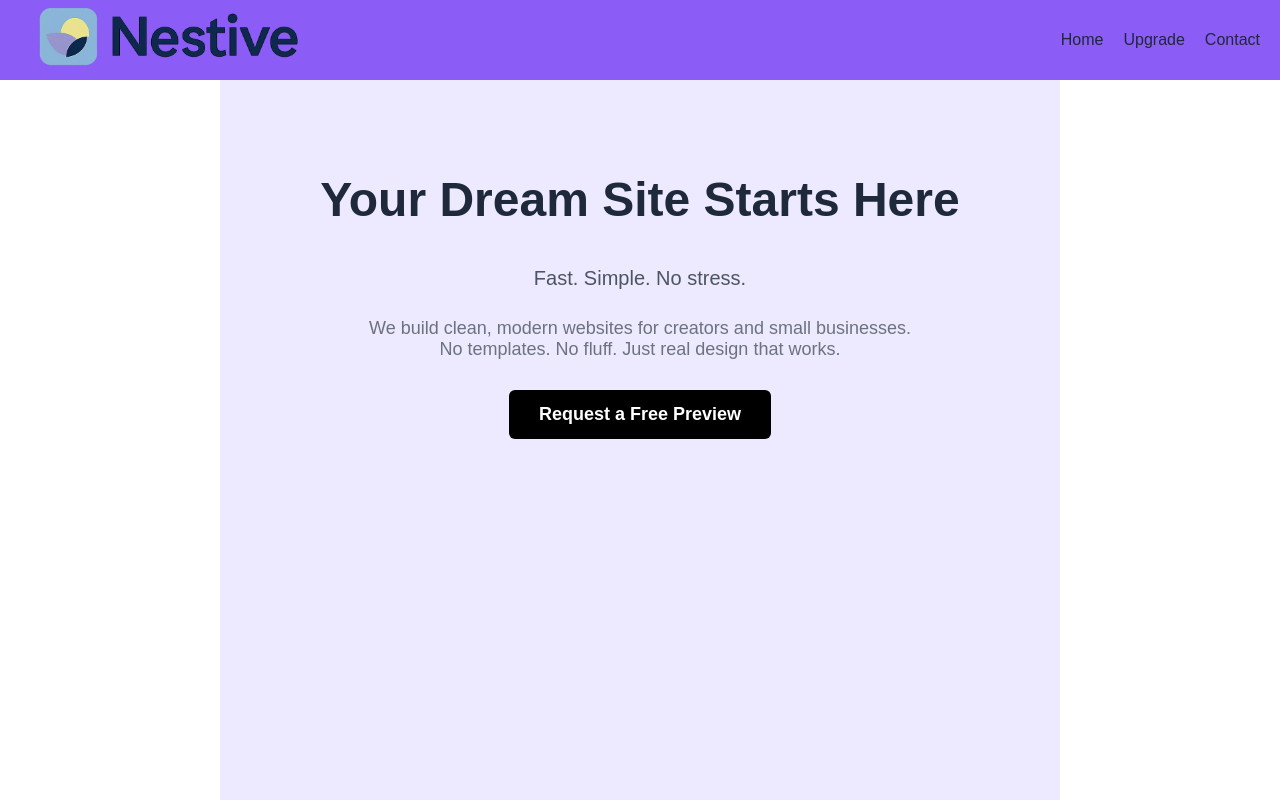
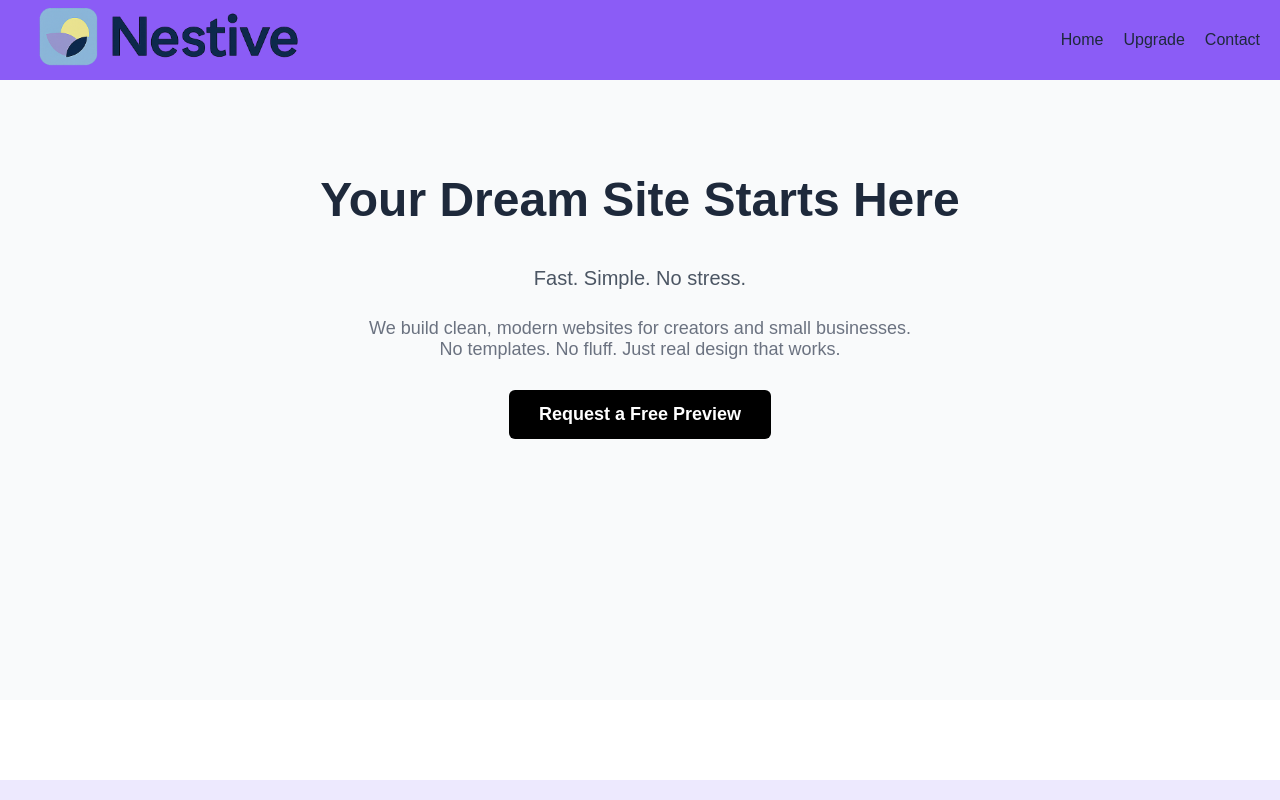
Before and after one commit to NestiveWebStudios/nestive-site, a React (Vite) app: page / in a window 1280 px wide. Shown: the top 800 px of the page. Built offline with nearby package versions, Linux system fonts and the light colour scheme.

Commit message:
updated background color

```diff
--- a/src/Home.jsx
+++ b/src/Home.jsx
@@ -3,17 +3,16 @@ import React from 'react';
 const Home = () => {
   return (
     <div style={{
+      backgroundColor: '#F9FAFB',
       width: '100%',
-      height: '100vh',
-      backgroundColor: '#ede9fe',
+      minHeight: 'calc(100vh - 80px - 100px)',  // adjusts for banner + footer
       padding: '60px 20px',
       fontFamily: 'Arial, sans-serif',
       display: 'flex',
       flexDirection: 'column',
       alignItems: 'center',
       textAlign: 'center',
-      maxWidth: '800px',
-      margin: '0 auto'
+      boxSizing: 'border-box'
     }}>
       <h1 style={{
         fontSize: '48px',
```
